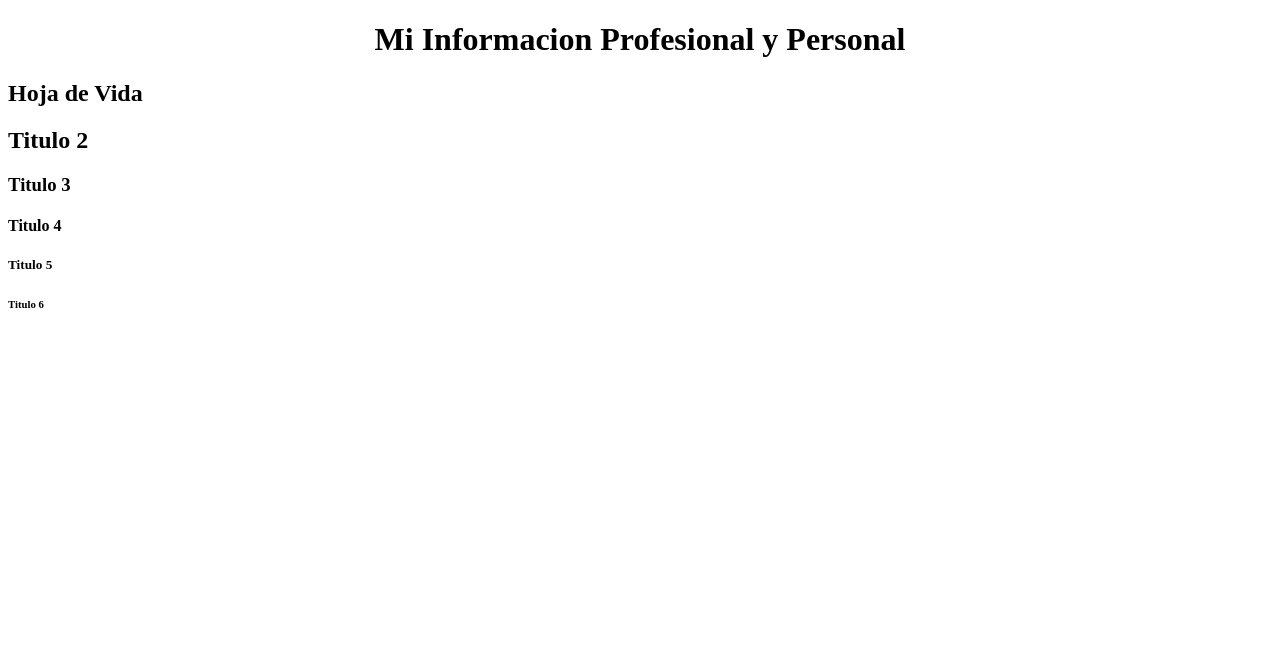
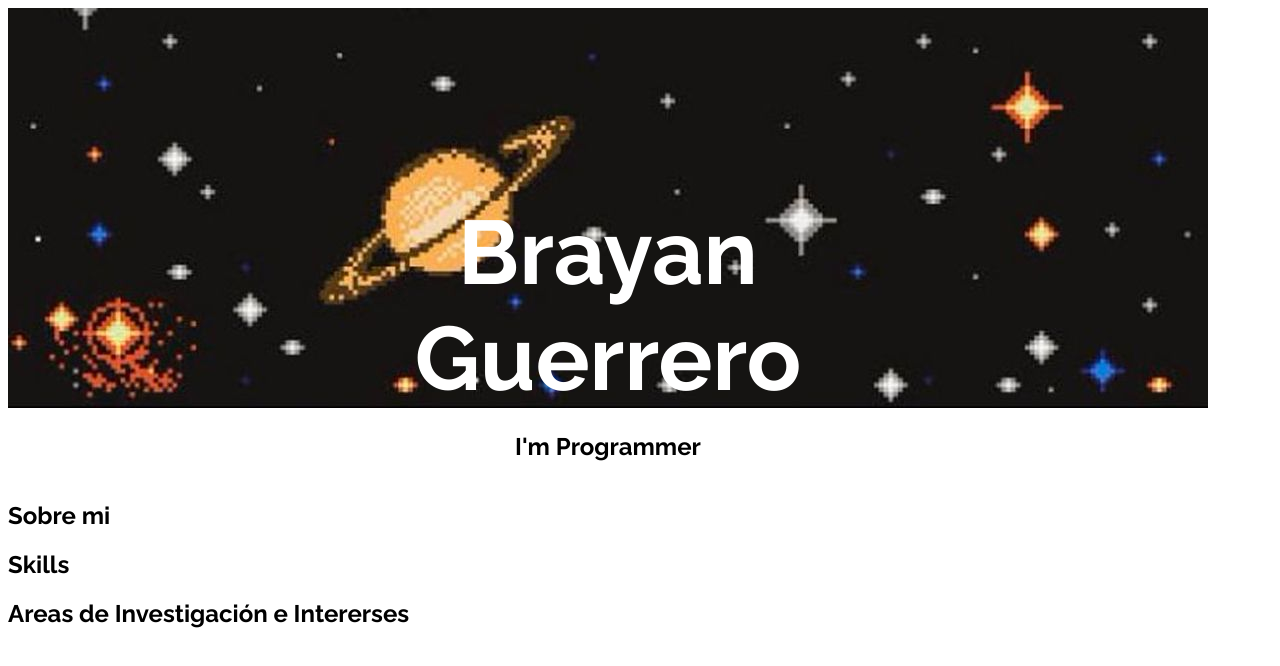
Before and after one commit to BrayanGuerreroXD/actividad_perfil_personal, a plain HTML site: page index.html in a window 1280 px wide. Drawn offline with Linux system fonts and the light colour scheme.

Commit message:
Se agregaron nuevas imagenes

```diff
--- a/index.html
+++ b/index.html
@@ -5,22 +5,29 @@
     <meta http-equiv="X-UA-Compatible" content="IE=edge">
     <meta name="viewport" content="width=device-width, initial-scale=1.0">
     <link rel="stylesheet" href="styles.css">
+    <link rel="preconnect" href="https://fonts.googleapis.com">
+    <link rel="preconnect" href="https://fonts.gstatic.com" crossorigin>
+    <link href="https://fonts.googleapis.com/css2?family=Raleway:wght@300;400;700&display=swap" rel="stylesheet">
     <title>Brayan Guerero</title>
 </head>
 <body>
     <main class="container">
         <div class="container_title">
-            <h1 class="title">Mi Informacion Profesional y Personal</h1>
+            <header>
+                <img src="assets/banner_estrellas.jpg" alt="" class="img">
+            </header>
+            <h1 class="title">Brayan Guerrero</h1>
+            <h2 class="subtitle">I'm Programmer</h2>
         </div>
-        <div class="container_cv">
-            <h2 class="cv">Hoja de Vida</h2>
+        <div class="container_about">
+            <h2 class="about">Sobre mi</h2>
         </div>
-
-        <h2>Titulo 2</h2>
-        <h3>Titulo 3</h3>
-        <h4>Titulo 4</h4>
-        <h5>Titulo 5</h5>
-        <h6>Titulo 6</h6>
+        <div class="container_skills">
+            <h2 class="skills">Skills</h2>
+        </div>
+        <div class="container_investigation">
+            <h2 class="investigation">Areas de Investigación e Intererses</h2>
+        </div>
     </main>
 </body>
 </html>
--- a/styles.css
+++ b/styles.css
@@ -1,3 +1,18 @@
+body{
+    font-family: 'Raleway', sans-serif;
+}
+
 .container_title{
+    position: relative;
+    display: inline-block;
     text-align: center;
 }
+
+.title{
+    font-size: 90px;
+    position: absolute;
+    top: 50%;
+    left: 50%;
+    transform: translate(-50%, -50%);
+    color: #FFFF;
+}
```
Also changed, not shown: assets/alien.png (added), assets/cabeza_alien.jpg (renamed from assets/LF4uBYmt_400x400.jpg), assets/wallpaper_alien.jpg (deleted).
